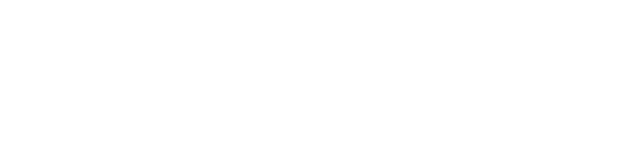
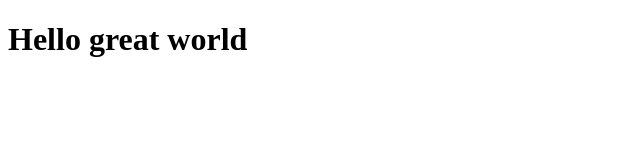
Before and after one commit to Klimuska/first_first, a plain HTML site: page index.html in a window 1280 px wide. Shown: the whole page, without its empty margins (0-640 px from the left). Drawn offline with Linux system fonts and the light colour scheme.

Commit message:
add_ great world

```diff
--- a/index.html
+++ b/index.html
@@ -7,6 +7,6 @@
     <title>Document</title>
 </head>
 <body>
-
+    <h1>Hello great world</h1>
 </body>
 </html>
```
